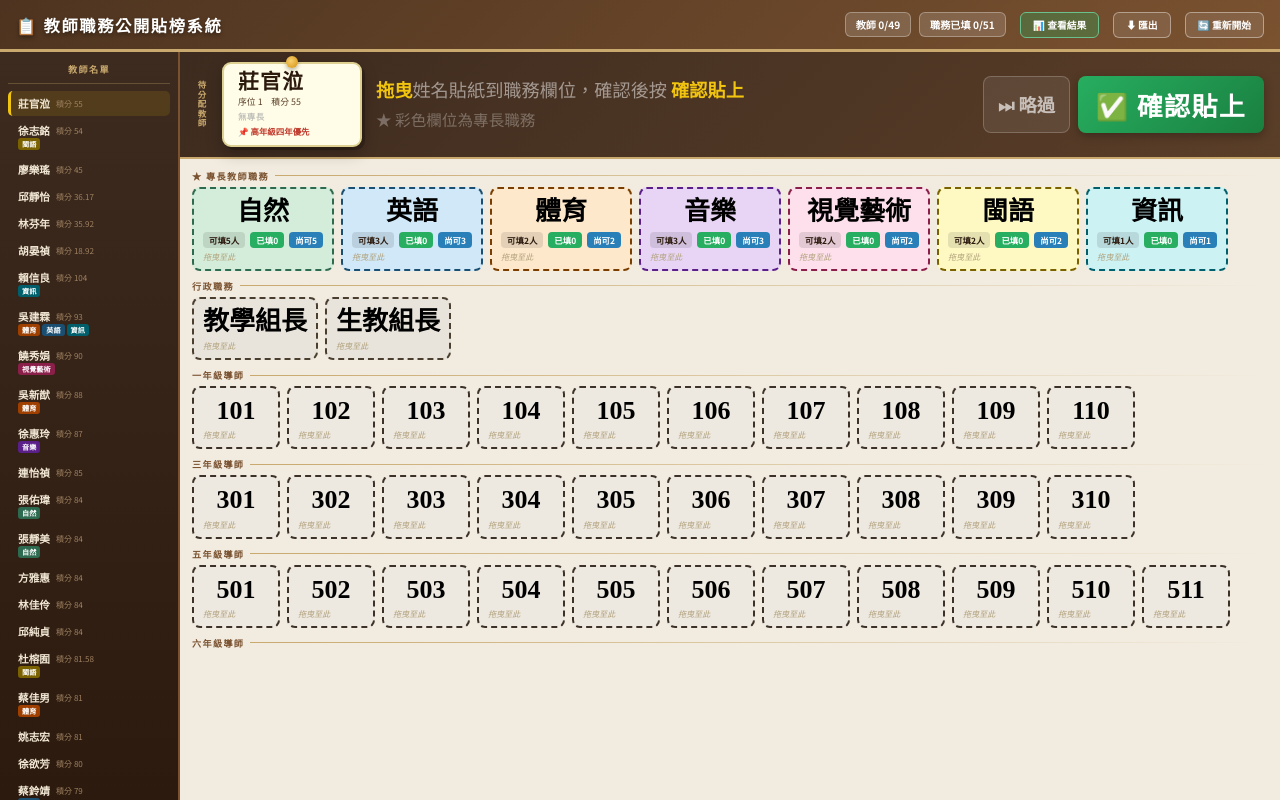
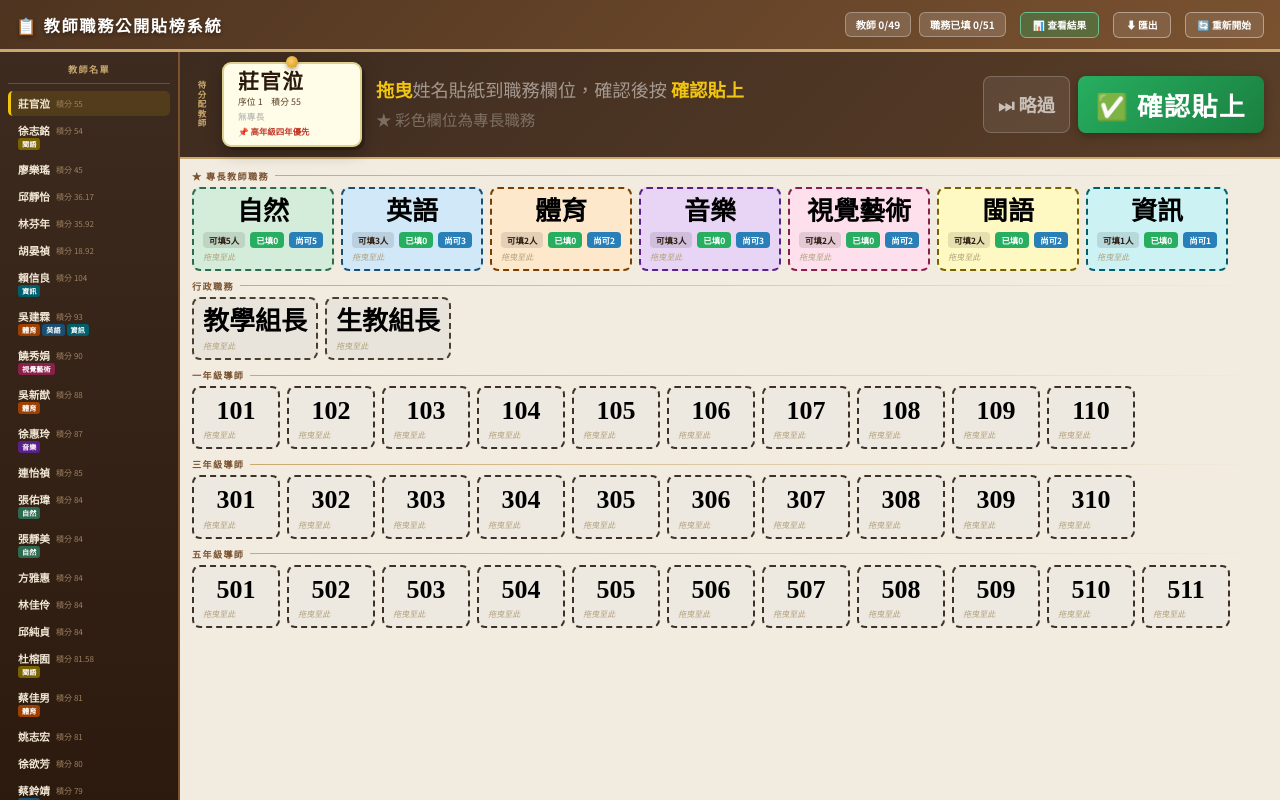
Before and after one commit to Kevin-tyc-dy/tyc_kevin, a plain HTML site: page teacher_job.html in a window 1280 px wide. Drawn offline with Linux system fonts and the light colour scheme.

Commit message:
Add files via upload

```diff
--- a/teacher_job.html
+++ b/teacher_job.html
@@ -818,7 +818,6 @@ function buildBoard() {
     { label:"一年級導師", prefix:"1", positions: classPositions.filter(p => p.startsWith('1')) },
     { label:"三年級導師", prefix:"3", positions: classPositions.filter(p => p.startsWith('3')) },
     { label:"五年級導師", prefix:"5", positions: classPositions.filter(p => p.startsWith('5')) },
-    { label:"六年級導師", prefix:"6", positions: classPositions.filter(p => p.startsWith('6')) },
   ];
   gradeGroups.forEach(g => {
     const sec = document.createElement('div');
```
